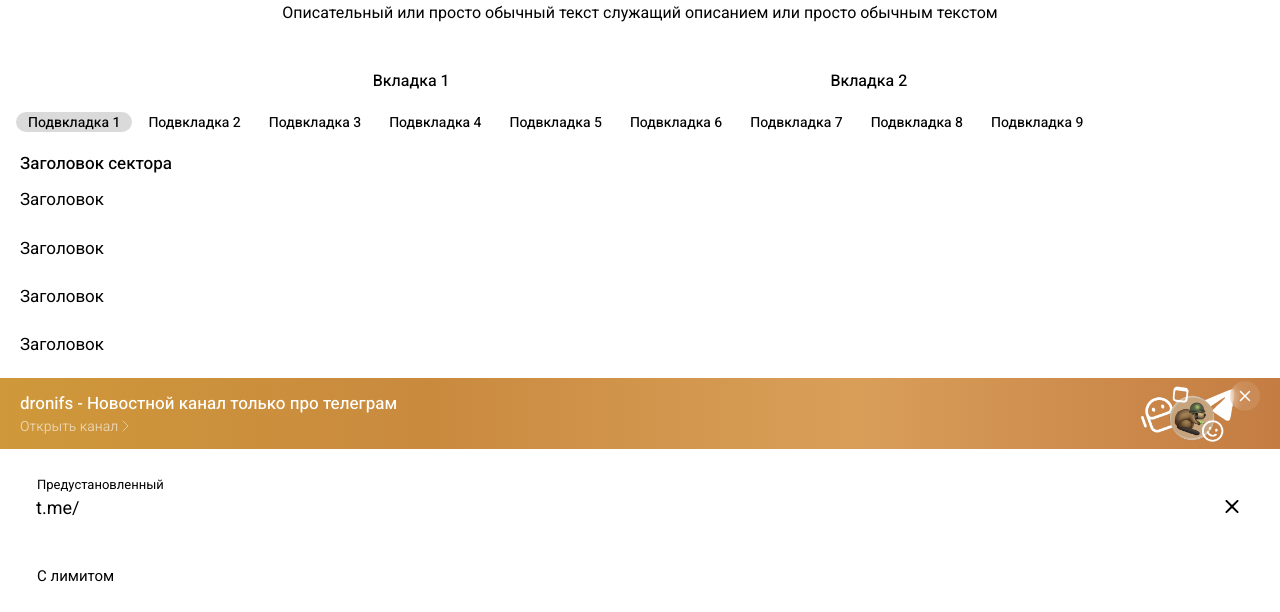
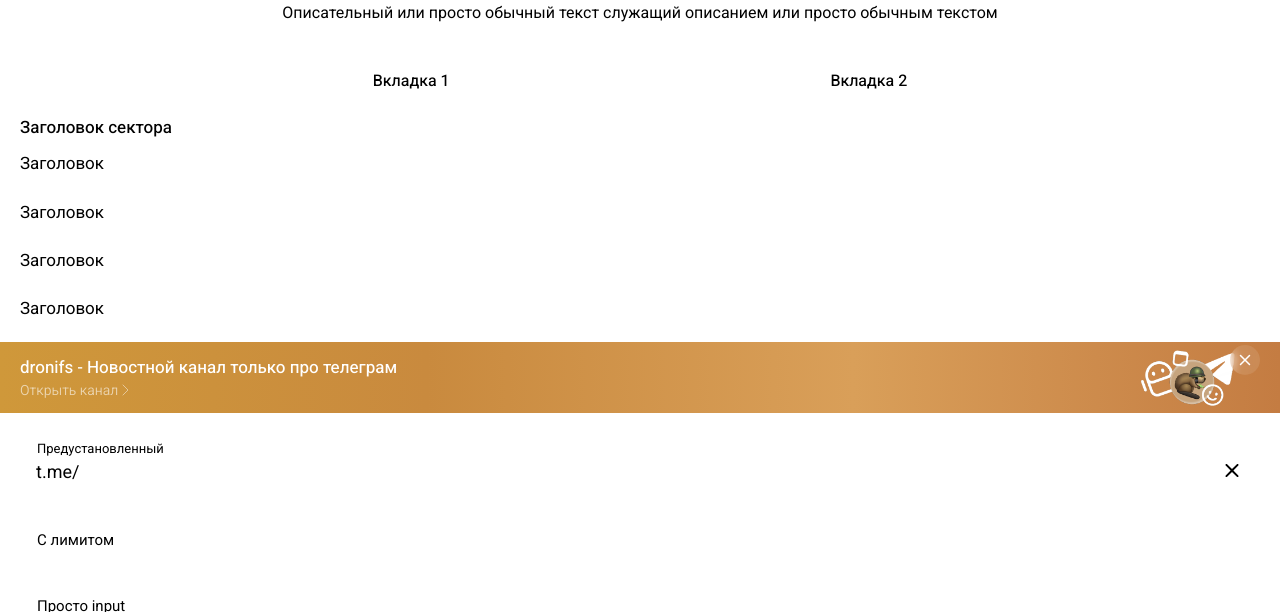
Before and after one commit to Qjkey/tma-ui-kit, a plain HTML site: page index.html in a window 1280 px wide. Shown: the part 120-732 px from the top of the page. Drawn offline with Linux system fonts and the light colour scheme; a script that the page names is missing.

Commit message:
Update index.html

```diff
--- a/index.html
+++ b/index.html
@@ -36,7 +36,7 @@
 
 
 <!-- Теги -->
-<div class="tags-wrapper" id="tags-container">
+<!-- <div class="tags-wrapper" id="tags-container">
     <div class="tag active">Подвкладка 1</div>
     <div class="tag">Подвкладка 2</div>
     <div class="tag">Подвкладка 3</div>
@@ -46,7 +46,7 @@
     <div class="tag">Подвкладка 7</div>
     <div class="tag">Подвкладка 8</div>
     <div class="tag">Подвкладка 9</div>
-</div>
+</div> -->
 
 
 <!-- Текст + элемент -->
```
